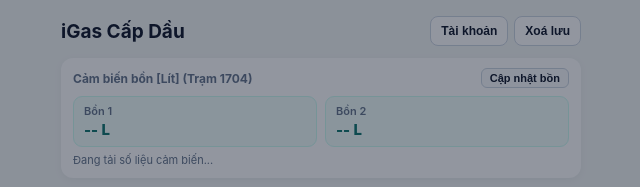
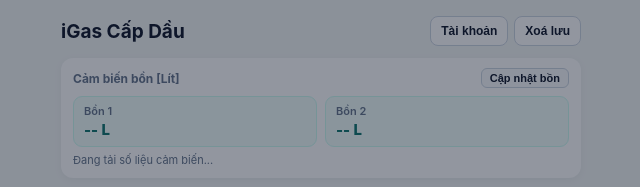
Before and after one commit to manhthang78/igas-mobile-pwa, a plain HTML site: page docs/index.html in a window 1280 px wide. Shown: the top 187 px of the page, 319-959 px from the left. Drawn offline with Linux system fonts and the light colour scheme.

Commit message:
Update index.html

```diff
--- a/docs/index.html
+++ b/docs/index.html
@@ -299,7 +299,7 @@
 
     <div class="tank-bar" id="tankBar">
       <div class="tank-bar-top">
-        <span class="tank-bar-title">Cảm biến bồn [Lít] (Trạm 1704)</span>
+        <span class="tank-bar-title">Cảm biến bồn [Lít]</span>
         <button type="button" class="tank-refresh" id="btnRefreshTanks">Cập nhật bồn</button>
       </div>
       <div class="tank-grid" id="tankGrid">
```
